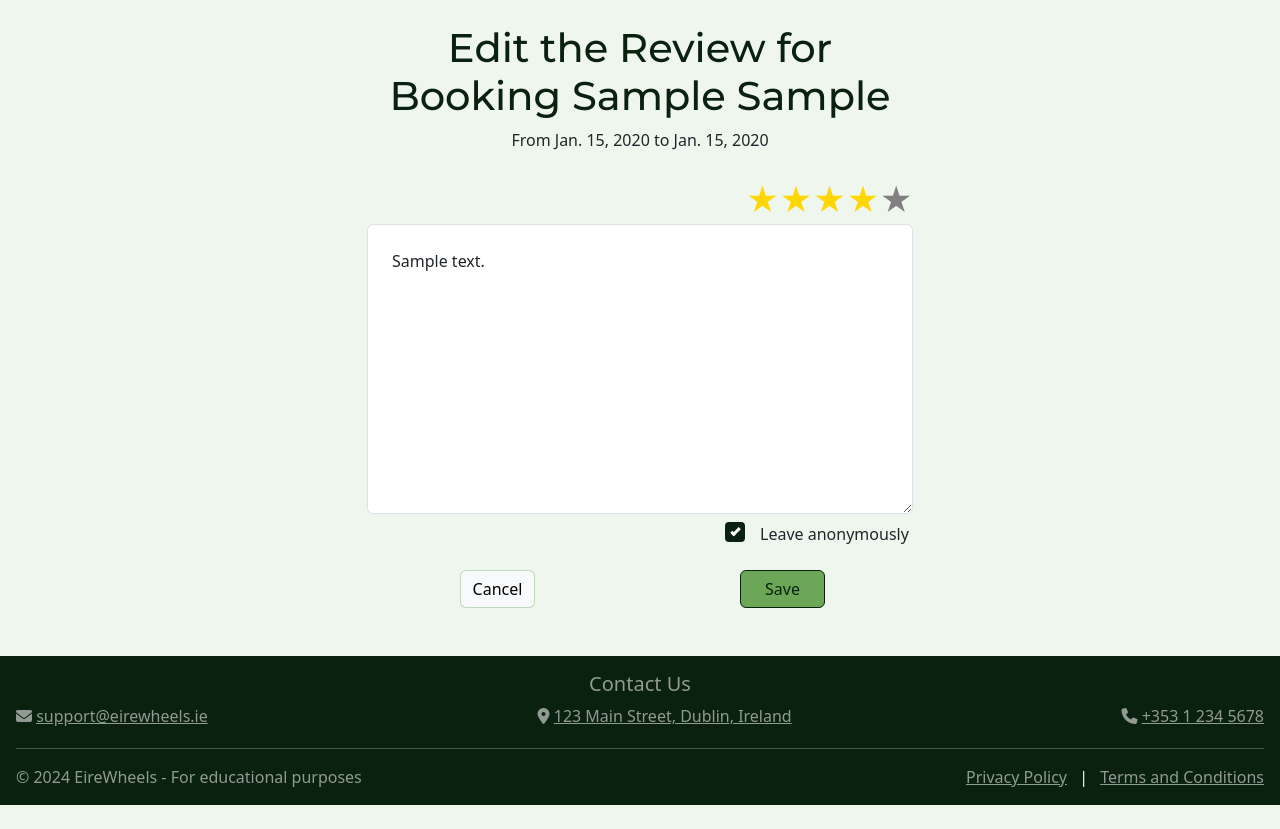
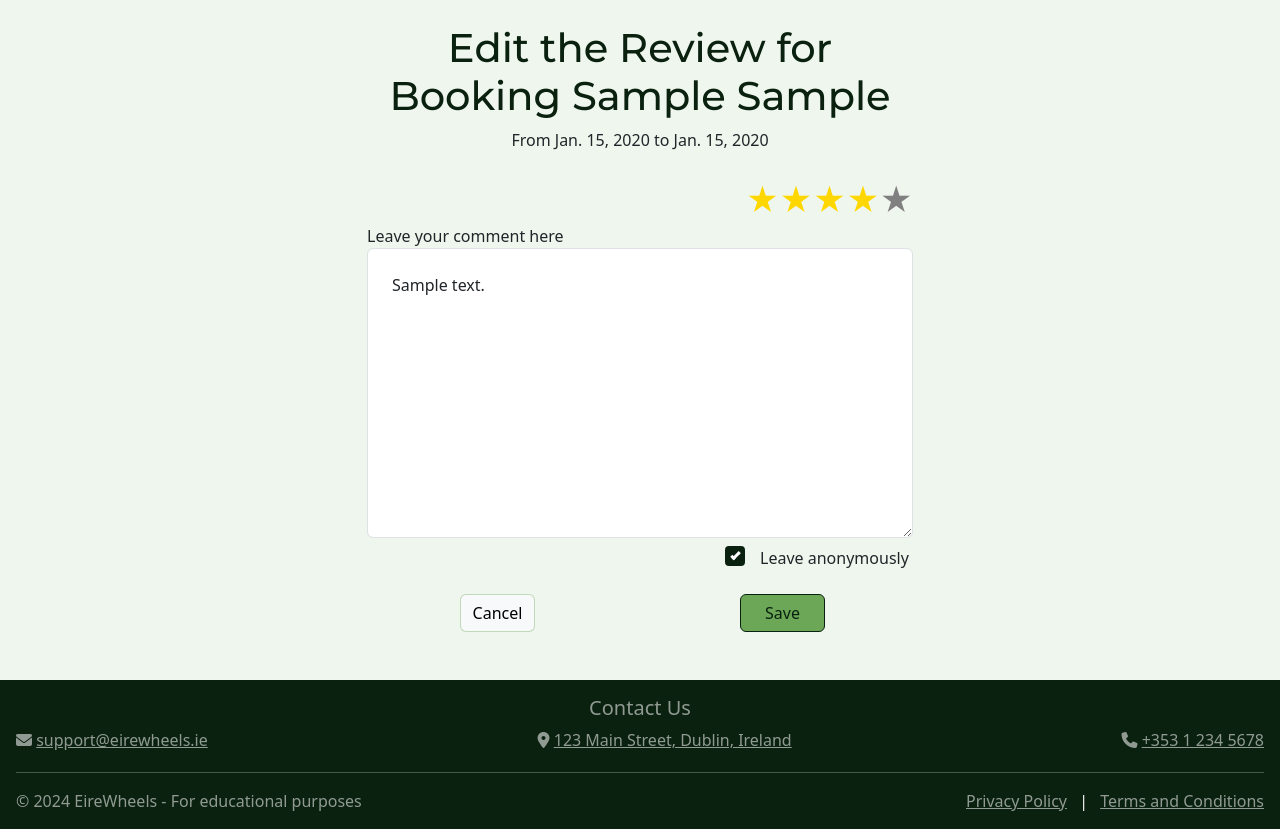
Before and after one commit to OleksiiKova/rent-car-ireland, a Django app: page /my-profile/userprofile/edit/1/ in a window 1280 px wide. Shown: the part 96-925 px from the top of the page. Before the commit the page ends 901 px from the top, so only its background shows below. Run offline with Django 4.2, Linux system fonts and the light colour scheme; tables that the repository leaves empty hold one stand-in row (values such as "Sample post"); some libraries are stand-ins or nearby versions.

Commit message:
Add label to comment field on the Leave Review and Edit Review Page

```diff
--- a/userprofile/templates/userprofile/edit_review.html
+++ b/userprofile/templates/userprofile/edit_review.html
@@ -44,7 +44,10 @@
                     </div>
 
                     <!-- Comment Field -->
-                    <div> {{ form.comment|add_class:"form-control w-100 p-4" }}</div>
+                    <div class="text-start">
+                        <label for="id_comment">Leave your comment here</label>
+                        <div> {{ form.comment|add_class:"form-control w-100 p-4" }}</div>
+                    </div>
 
                     <!-- Anonymous Review Checkbox -->
                     <div class="my-2">
--- a/userprofile/templates/userprofile/leave_review.html
+++ b/userprofile/templates/userprofile/leave_review.html
@@ -43,7 +43,10 @@
                     </div>
 
                     <!-- Comment Field -->
-                    <div> {{ form.comment|add_class:"form-control w-100 p-3" }}</div>
+                    <div class="text-start">
+                        <label for="id_comment">Leave your comment here</label>
+                        <div> {{ form.comment|add_class:"form-control w-100 p-3 my-1" }}</div>
+                    </div>
 
                     <!-- Anonymous Checkbox -->
                     <div class="my-2">
```
